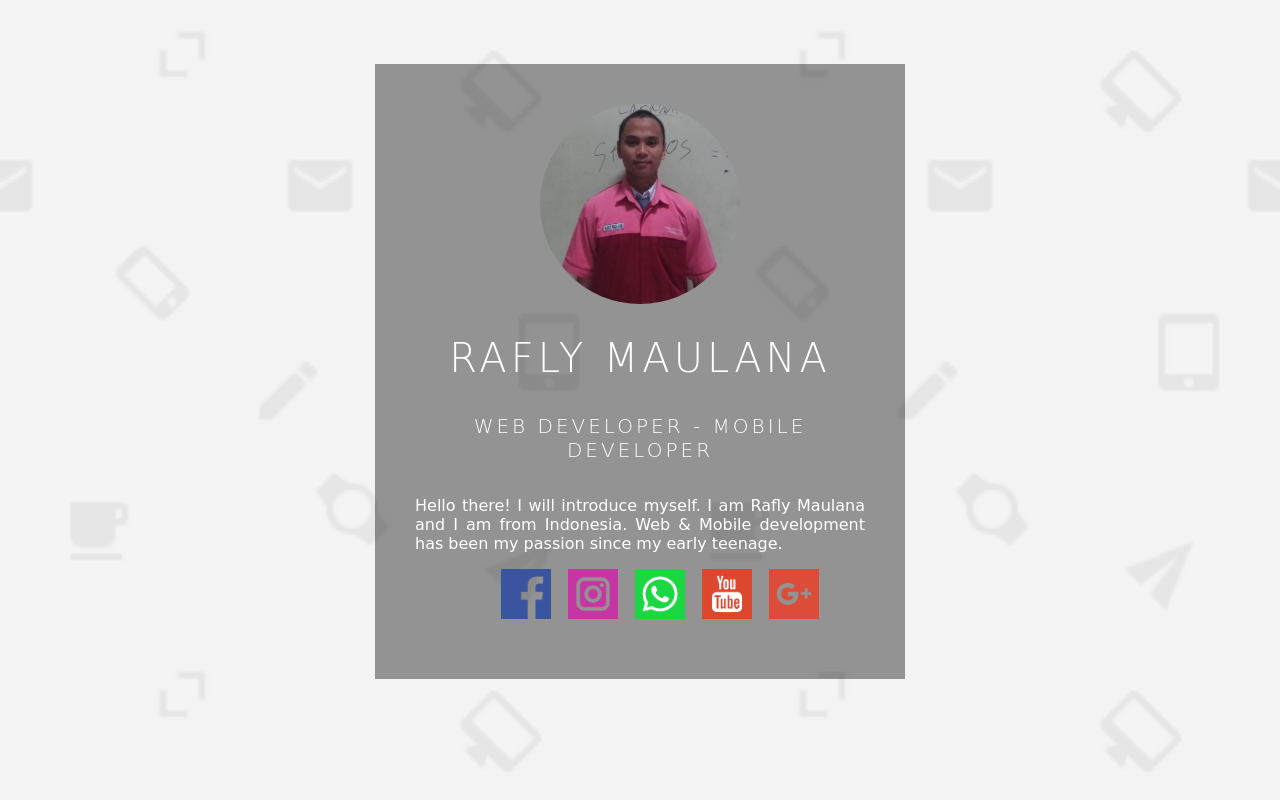
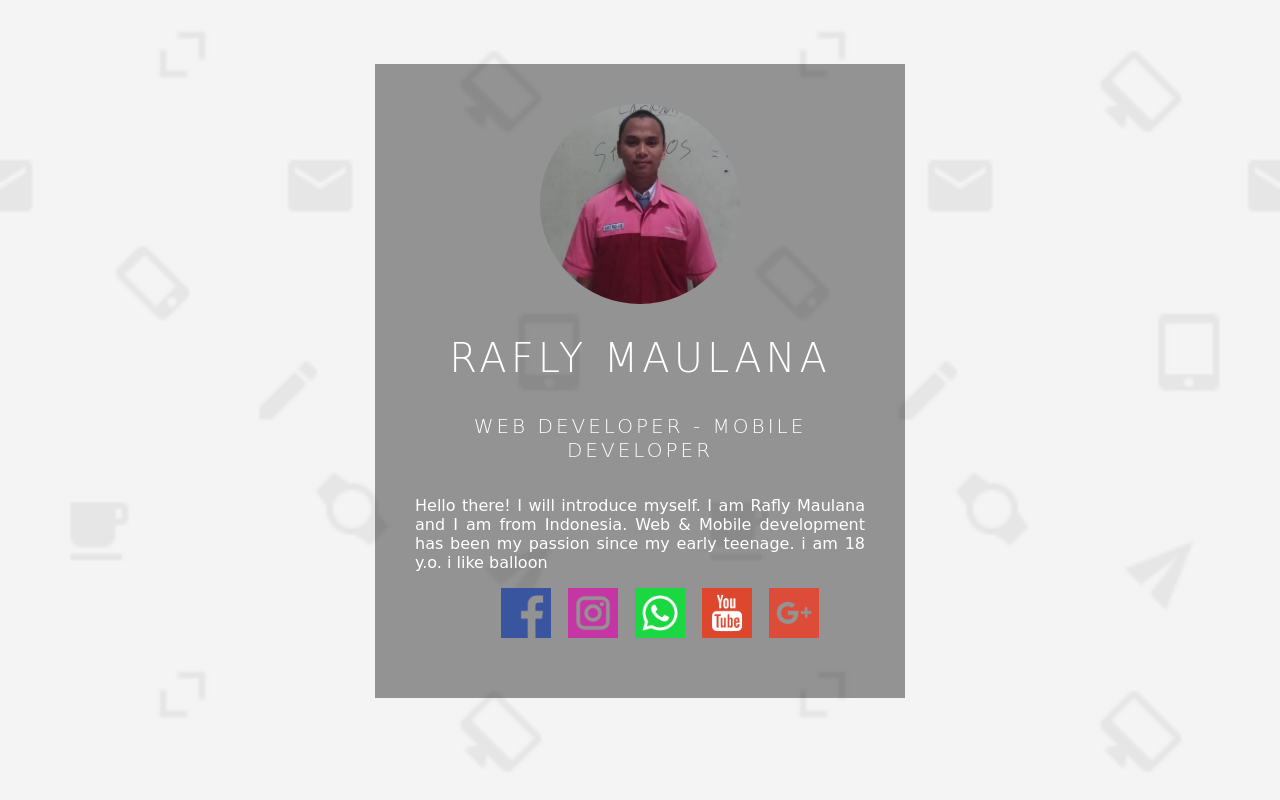
Before and after one commit to raflymaulana28/First-HTML-CSS-project, a plain HTML site: page index.html in a window 1280 px wide. Drawn offline with Linux system fonts and the light colour scheme; a web font is replaced by a local one.

Commit message:
maaf ya mas

```diff
--- a/index.html
+++ b/index.html
@@ -1,41 +1,49 @@
 <!DOCTYPE html>
 <html lang="en">
-
   <head>
-    <meta charset="UTF-8">
-    <meta name="viewport" content="width=device-width, initial-scale=1.0">
-    <meta http-equiv="X-UA-Compatible" content="ie=edge">
+    <meta charset="UTF-8" />
+    <meta name="viewport" content="width=device-width, initial-scale=1.0" />
+    <meta http-equiv="X-UA-Compatible" content="ie=edge" />
     <title>My Portfolio</title>
 
     <!-- CSS -->
-    <link rel="stylesheet" href="css/style.css">
-
+    <link rel="stylesheet" href="css/style.css" />
 
     <!-- FONT -->
     <style>
-        @import url('https://fonts.googleapis.com/css?family=Turret+Road&display=swap');
+      @import url("https://fonts.googleapis.com/css?family=Turret+Road&display=swap");
     </style>
   </head>
 
-
   <body>
     <div class="box">
-        <img src="img/profil.png" alt="" class="box-img">
+      <img src="img/profil.png" alt="" class="box-img" />
       <h1>RAFLY MAULANA</h1>
       <h5>WEB DEVELOPER - MOBILE DEVELOPER</h5>
-        <p>Hello there! I will introduce myself. I am Rafly Maulana and I am from Indonesia. Web & Mobile development
-            has been my passion since my early teenage.</p>
+      <p>
+        Hello there! I will introduce myself. I am Rafly Maulana and I am from
+        Indonesia. Web & Mobile development has been my passion since my early
+        teenage. i am 18 y.o. i like balloon
+      </p>
       <ul>
-            <li><a href="#"><img src="img/facebook.png" alt=""></a></li>
-            <li><a href="#"><img src="img/instagram.png" alt=""></a></li>
-            <li><a href="#"><img src="img/whatsapp.png" alt=""></a></li>
-            <li><a href="#"><img src="img/youtube.png" alt=""></a></li>
-            <li><a href="#"><img src="img/google-plus.png" alt=""></a></li>
+        <li>
+          <a href="#"><img src="img/facebook.png" alt="" /></a>
+        </li>
+        <li>
+          <a href="https://instagram.com/iam_rm28"
+            ><img src="img/instagram.png" alt=""
+          /></a>
+        </li>
+        <li>
+          <a href="#"><img src="img/whatsapp.png" alt="" /></a>
+        </li>
+        <li>
+          <a href="#"><img src="img/youtube.png" alt="" /></a>
+        </li>
+        <li>
+          <a href="#"><img src="img/google-plus.png" alt="" /></a>
+        </li>
       </ul>
     </div>
-
-
-
   </body>
-
 </html>
```
Also changed, not shown: 1 other file. Lines whose indentation alone changed are shown as unchanged.
